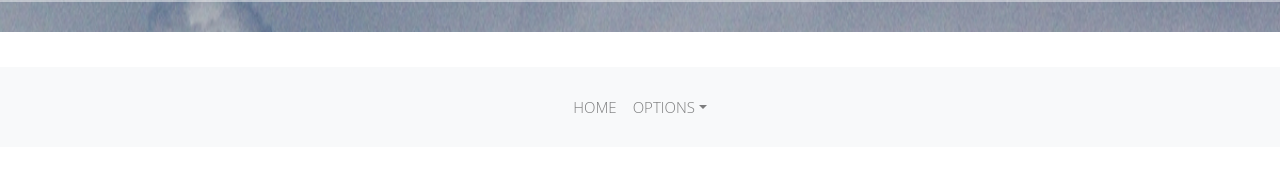
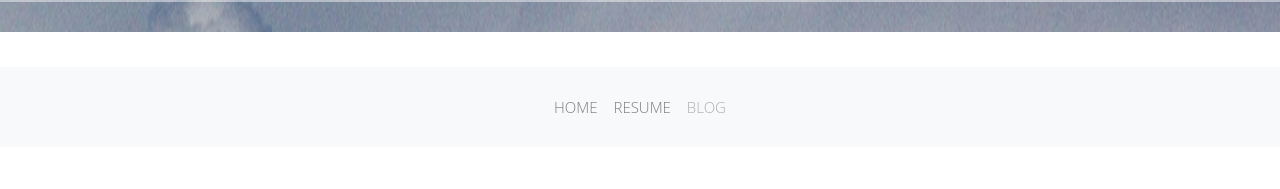
Before and after one commit to tom-con/personal-site-react-rebuild, a React (Create React App) app: page / in a window 1280 px wide. Shown: the part 514-703 px from the top of the page. Built offline with nearby package versions, Linux system fonts and the light colour scheme; a web font is replaced by a local one.

Commit message:
Fixes links in navbar and disables blog link, adds resume

```diff
--- a/src/Components/Header/HeaderComponent.jsx
+++ b/src/Components/Header/HeaderComponent.jsx
@@ -14,6 +14,8 @@ export default function Header() {
           backgroundColor: '#f4f4f4',
           backgroundPosition: 'top center',
         }}
+        bgWidth="100%"
+        bgHeight="auto"
       >
         <div style={{ height: '200px' }} />
         <h1 id="logo" className="text-center">
--- a/src/Components/Navbar/MenuContainer.jsx
+++ b/src/Components/Navbar/MenuContainer.jsx
@@ -1,22 +1,31 @@
 import React, { Component } from 'react';
-
+import { Tooltip } from 'reactstrap';
 import Menu from './MenuComponent';
 import Item from './MenuItemComponent';
-import Dropdown from './MenuDropDownComponent';
+// import Dropdown from './MenuDropDownComponent';
 
 
 export default class MenuContainer extends Component {
   constructor(props) {
     super(props);
     this.toggle = this.toggle.bind(this);
+    this.toggleTooltip = this.toggleTooltip.bind(this);
     this.state = {
       isOpen: false,
+      blogTooltipIsOpen: false,
     };
   }
 
   toggle() {
     this.setState({
       isOpen: !this.state.isOpen,
+    });
+  }
+
+  toggleTooltip() {
+    console.log('attempt toggle');
+    this.setState({
+      blogTooltipIsOpen: !this.state.blogTooltipIsOpen,
     });
   }
 
@@ -31,7 +40,26 @@ export default class MenuContainer extends Component {
           name="Home"
           to="/"
         />
-        <Dropdown
+        <Item
+          name="Resume"
+          to="https://s3.us-east-2.amazonaws.com/tconchie-assets/Tom+Conchie+Resume+(1).pdf"
+        />
+        <Item
+          id="blog-link"
+          name="Blog"
+          to="/blog"
+          disabled
+        />
+        <Tooltip
+          placement="bottom"
+          isOpen={this.state.blogTooltipIsOpen}
+          target="blog-link"
+          toggle={this.toggleTooltip}
+        >
+          Blog coming soon! (~6/18/2018)
+        </Tooltip>
+
+        {/* <Dropdown
           name="Options"
           items={[
               {
@@ -47,7 +75,7 @@ export default class MenuContainer extends Component {
                   to: '/3',
               },
           ]}
-        />
+        /> */}
       </Menu>
     );
   }
--- a/src/Components/Navbar/MenuItemComponent.jsx
+++ b/src/Components/Navbar/MenuItemComponent.jsx
@@ -6,14 +6,23 @@ import {
 } from 'reactstrap';
 
 MenuItem.propTypes = {
+  id: PropTypes.string,
   to: PropTypes.string.isRequired,
   name: PropTypes.string.isRequired,
+  disabled: PropTypes.bool,
 };
 
-export default function MenuItem({ to, name }) {
+MenuItem.defaultProps = {
+  id: '',
+  disabled: false,
+};
+
+export default function MenuItem({
+  id, to, name, disabled,
+}) {
   return (
     <NavItem>
-      <NavLink href={to}>{name}</NavLink>
+      <NavLink id={id} className={disabled ? 'disabled-link' : ''} disabled={disabled} href={to}>{name}</NavLink>
     </NavItem>
   );
 }
--- a/src/css/App.css
+++ b/src/css/App.css
@@ -11,6 +11,11 @@ body {
 .topspace {
   margin-top: 40px;
 }
+
+.disabled-link {
+  cursor: not-allowed;
+}
+
 /*********************************************************************
 
 
@@ -134,6 +139,7 @@ body {
 .nav-side > li.active > a {
   color: #bd1550;
 }
+
 /*********************************************************************
 
 
```
Also changed, not shown: src/Components/Projects/ProjectTileComponent.jsx (added, +40 -0 lines), src/Components/Projects/ProjectsContainer.jsx (added), src/Components/Projects/ProjectsRowComponent.jsx (added).
